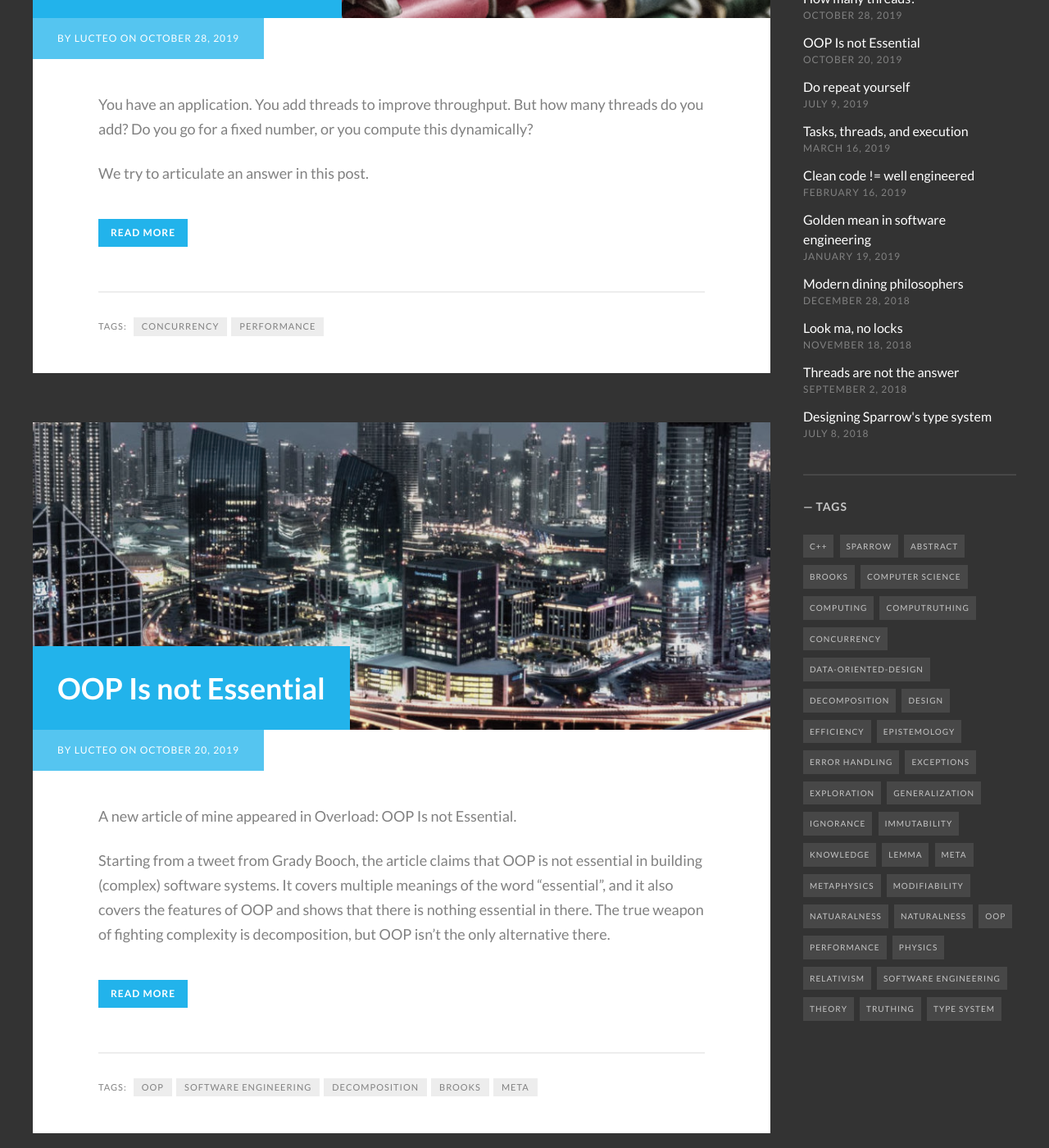
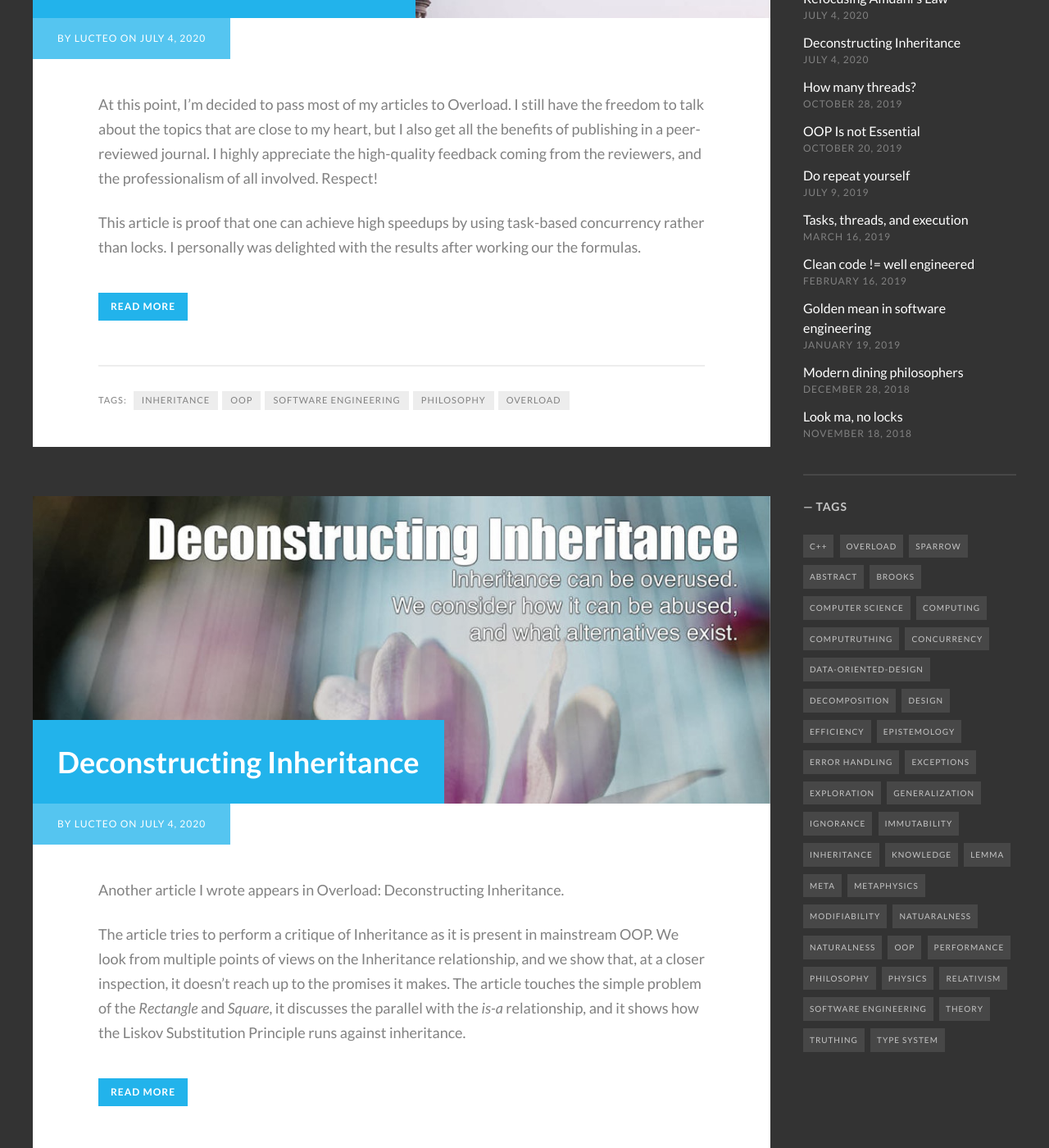
Before and after one commit to lucteo/lucteo.github.io, a Jekyll site: the page built from index.html, in a window 1280 px wide and 1400 px high, scrolled down 596 px. Shown: the whole window at 82% size. Built offline with Jekyll 4.4.1, drawn with Linux system fonts in a browser that asks for light colours; some web fonts are replaced; a script that is not in the unit is left out; the list of posts is cut into pages by our own code; some of the changed text lies outside the part shown.

Commit message:
Fill up the last 2 Overload posts
"Deconstructing Inheritance" and "Refocusing Amdahl's Law"

```diff
--- a/_posts/2019-10-20-oop-is-not-essential.md
+++ b/_posts/2019-10-20-oop-is-not-essential.md
@@ -5,7 +5,7 @@
 banner_image: Overload153.jpg
 image: images/posts/Overload153.jpg
 description: "OOP cannot be essential to Software Engineering. Yes, it might help, but that doesn't make it essential. Instead, decomposition is essential; and there are more decomposition methods than the one advertised by OOP."
-tags: [oop, software engineering, decomposition, brooks, meta]
+tags: [oop, software engineering, decomposition, brooks, meta, Overload]
 img_credits:
     - ["https://accu.org/var/uploads/journals/Overload153.pdf", "ACCU", "Overload 153, October 2019", ""]
 ---
--- /dev/null
+++ b/_posts/2020-04-05-deconstructing-inheritance.md
@@ -0,0 +1,23 @@
+---
+layout: post
+title:  "Deconstructing Inheritance"
+date:   2020-07-04
+banner_image: Overload156.jpg
+image: images/posts/Overload156.jpg
+description: "What is the gap between the meanings that most Object-Oriented programmers will infuse inheritance with, and what inheritance actually stands for? Are there hidden oppositions in its structure, are signifiers arbitrary? Does inheritance have inner inadequacies?"
+tags: [inheritance, oop, software engineering, philosophy, Overload]
+img_credits:
+    - ["https://accu.org/var/uploads/journals/Overload156.pdf", "ACCU", "Overload 156, April 2020", ""]
+---
+
+Another article I wrote appears in Overload: Deconstructing Inheritance.
+
+The article tries to perform a critique of Inheritance as it is present in mainstream OOP. We look from multiple points of views on the Inheritance relationship, and we show that, at a closer inspection, it doesn't reach up to the promises it makes. The article touches the simple problem of the *Rectangle* and *Square*, it discusses the parallel with the *is-a* relationship, and it shows how the Liskov Substitution Principle runs against inheritance.
+
+<!--more-->
+
+To find our more, I encourage the reader to check the Overload 156 issue to find the [article](https://accu.org/var/uploads/journals/Overload156.pdf):
+
+<iframe width="620" height="876.5" src="https://accu.org/var/uploads/journals/Overload156.pdf" frameborder="0"></iframe>
+
+Keep truthing!
--- /dev/null
+++ b/_posts/2020-06-05-refocusing-amdahls-law.md
@@ -0,0 +1,23 @@
+---
+layout: post
+title:  "Refocusing Amdahl's Law"
+date:   2020-07-04
+banner_image: Overload157.jpg
+image: images/posts/Overload157.jpg
+description: "Amdahl's law doesn't have to severely limit our performance. We can construct parallel programs without severe degradation in speedup. Don't take my word for it; look at the formulas."
+tags: [inheritance, oop, software engineering, philosophy, Overload]
+img_credits:
+    - ["https://accu.org/var/uploads/journals/Overload157.pdf", "ACCU", "Overload 156, April 2020", ""]
+---
+
+At this point, I'm decided to pass most of my articles to Overload. I still have the freedom to talk about the topics that are close to my heart, but I also get all the benefits of publishing in a peer-reviewed journal. I highly appreciate the high-quality feedback coming from the reviewers, and the professionalism of all involved. Respect!
+
+This article is proof that one can achieve high speedups by using task-based concurrency rather than locks. I personally was delighted with the results after working our the formulas.
+
+<!--more-->
+
+If you still use mutexes in your codebase, you need to read the article. If you are not using mutexes, the article explains you (at least one facet of) why you are doing the right thing. So, read the [article](https://accu.org/var/uploads/journals/Overload157.pdf):
+
+<iframe width="620" height="876.5" src="https://accu.org/var/uploads/journals/Overload157.pdf" frameborder="0"></iframe>
+
+Keep truthing!
```
Also changed, not shown: images/posts/Overload156.jpg (added), images/posts/Overload157.jpg (added).
